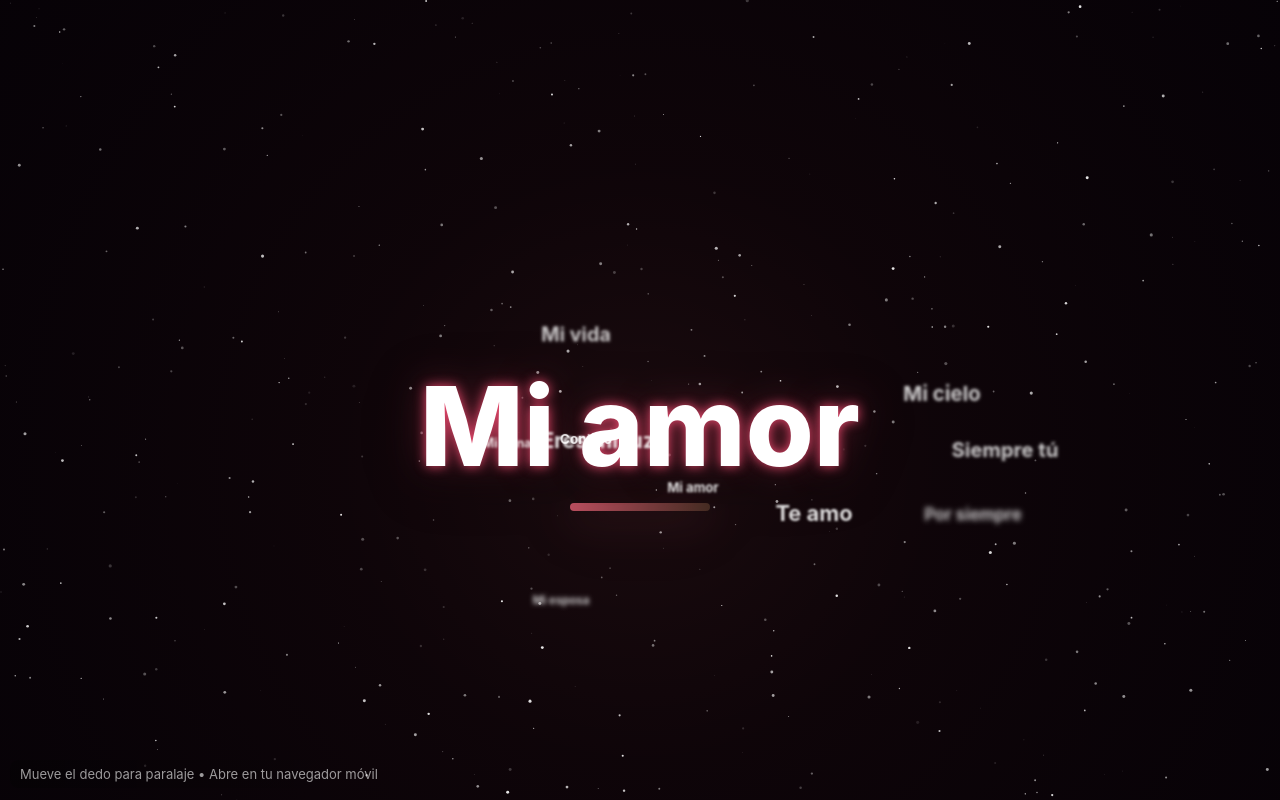
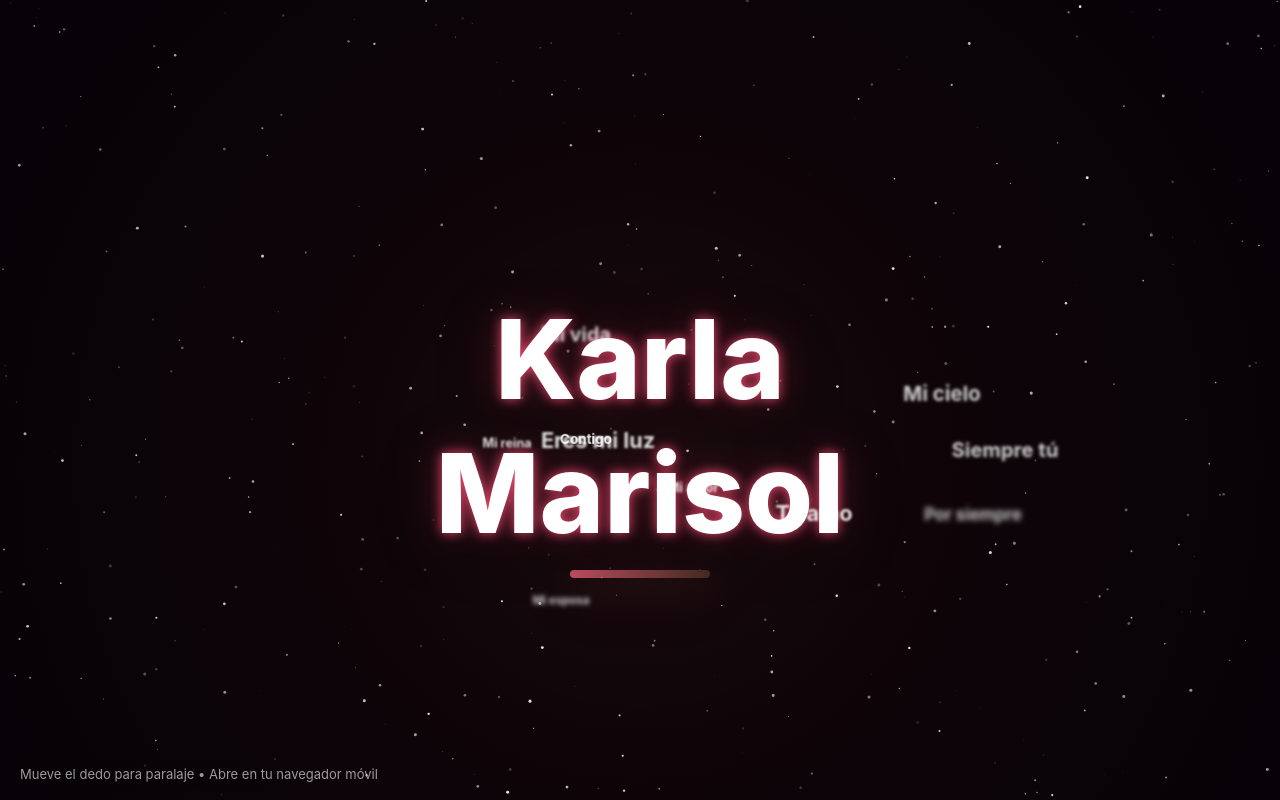
Before and after one commit to Peterhovk/Karla_Galaxy, a plain HTML site: page index.html in a window 1280 px wide. Drawn offline with Linux system fonts and the light colour scheme.

Commit message:
index.html

```diff
--- a/index.html
+++ b/index.html
@@ -44,7 +44,7 @@
     <canvas id="stars"></canvas>
 
     <div class="center">
-      <div class="main-text">Mi amor</div>
+      <div class="main-text">Karla Marisol</div>
     </div>
 
     <!-- floating words container (JS will inject words) -->
```
